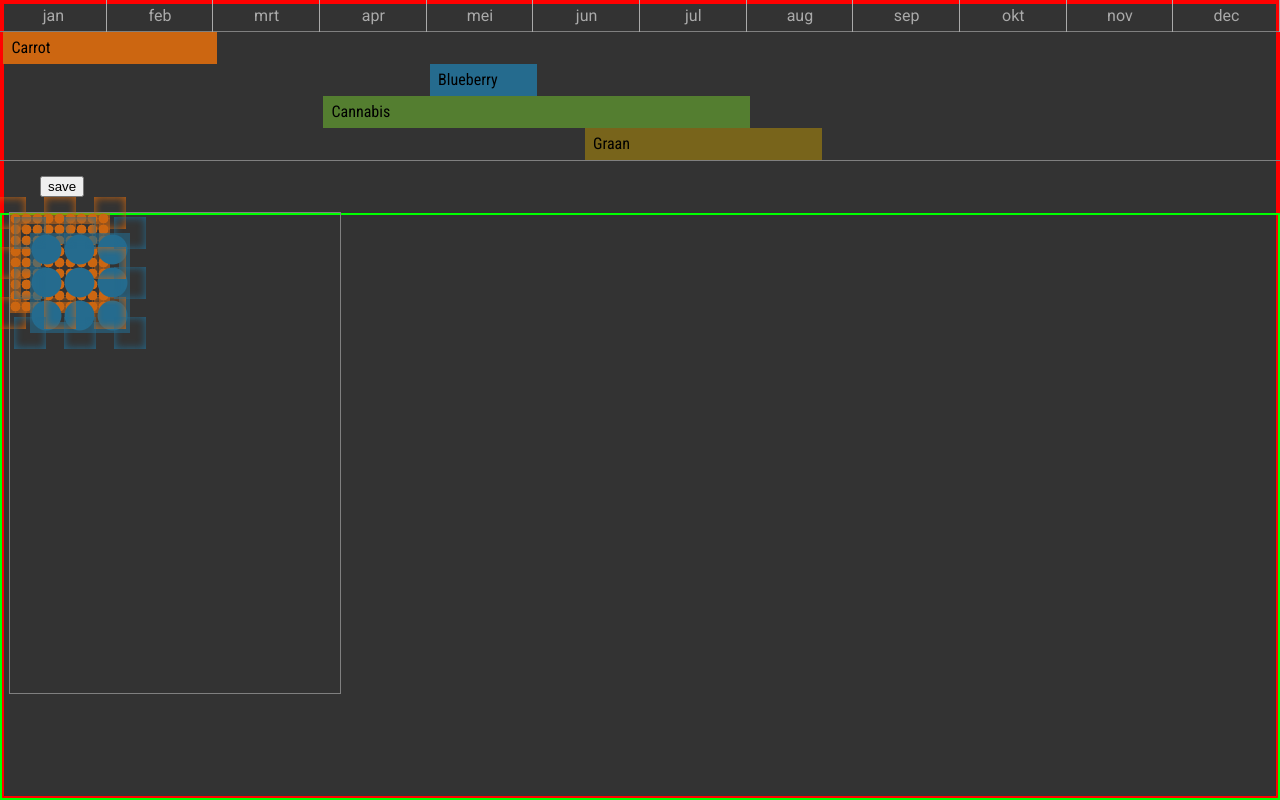
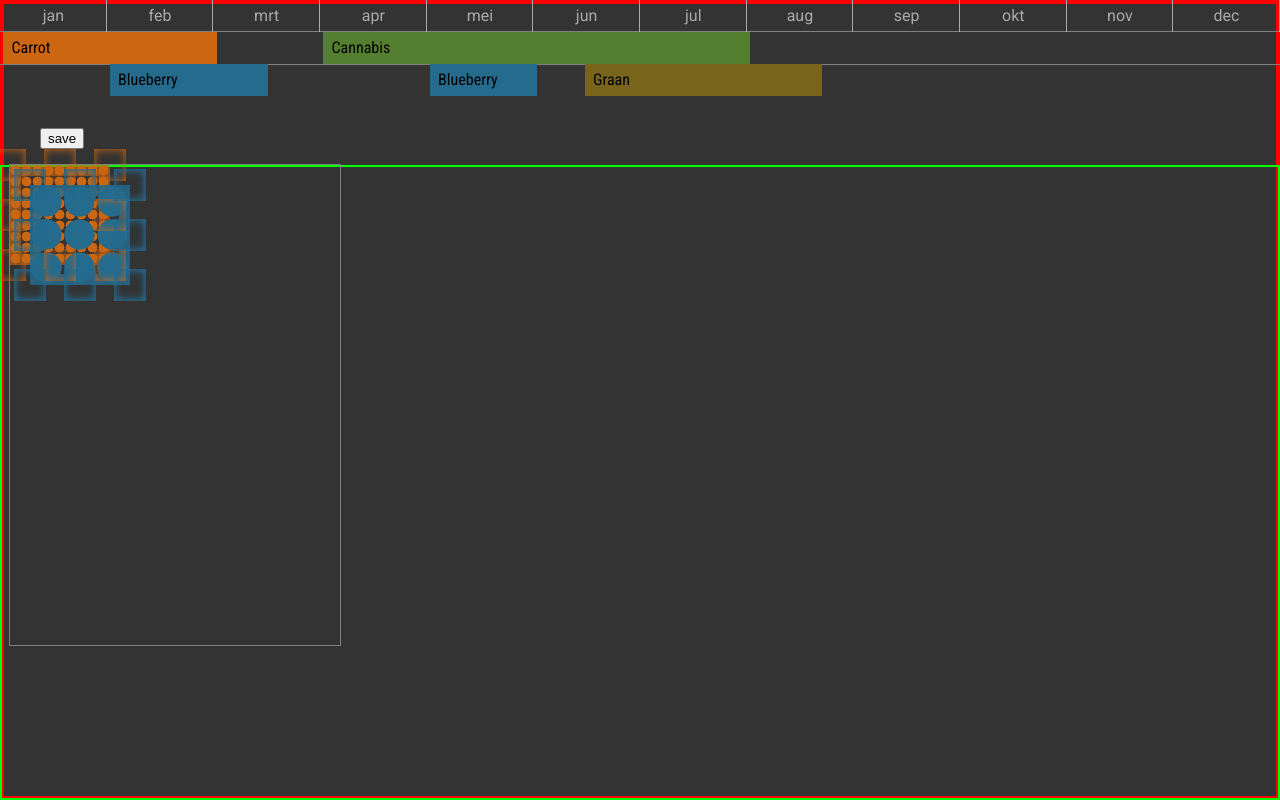
Before and after one commit to Sjeiti/grow, a React (Create React App) app: page / in a window 1280 px wide. Built offline with nearby package versions, Linux system fonts and the light colour scheme.

Commit message:
ordered schedule rows

```diff
--- a/src/components/Calendar.tsx
+++ b/src/components/Calendar.tsx
@@ -1,11 +1,13 @@
 import styled from 'styled-components'
 import {months} from '../config'
-import {datePart, partToPercentage} from '../utils/utils'
+import {datePart, partToPercentage, rem} from '../utils/utils'
 import {Model} from '../model/Model'
-import {useContext} from 'react'
+import {useContext, useMemo} from 'react'
 import {Context} from '../store'
+import {ScheduledPlant} from '../model/ScheduledPlant'
 
 const StyledCalendar = styled.div`
+  margin-bottom: 3rem;
   box-shadow: 0 0 0 1px gray;
   header {
    display: flex;
@@ -25,8 +27,8 @@ const StyledCalendar = styled.div`
     position: relative;
     min-height: 2rem;
     div {
+      position: absolute;
       color: black;
-      position: relative;
       height: 2rem;
       padding-left: 0.5rem;
       background-color: orange;
@@ -42,24 +44,69 @@ export function Calendar() {
 
   const {schedule, plants} = state
 
+  const rows = useMemo(()=>calculateRows(schedule), [])
+
+  let row = 0
+  let lastTo = new Date('01-01-0000T00:00:00')
+  const sortedSchedule = schedule
+      .sort(({dateRange: {from: a}}, {dateRange: {from: b}}) => a === b ? 0 : a > b ? 1 : -1)
+      .map(plan => {
+        const {dateRange: {from, to}} = plan
+        // console.log('from',from) // todo: remove log
+        if (from<lastTo) row++
+        lastTo = to
+        return {...plan, row}
+      })
+
   return <StyledCalendar>
     <header>
       {months.map(month=><div key={month}>{month}</div>)}
     </header>
     <div>
-      {schedule.map((plan,key)=>{
-        const {from, to} = plan.dateRange
+      {rows.map((row,j)=>{
+        return row.map((plan,index)=>{
+          const {dateRange:{from, to}} = plan
           const fromPart = datePart(from)
           const toPart = datePart(to)
           const widthPart = toPart - fromPart
           const style = {
+            top: rem(j*2),
             left: partToPercentage(fromPart),
             width: partToPercentage(widthPart),
             backgroundColor: plan.color
           }
           const plant = plants[plan.plantKey]
-        return <div style={style} key={key}>{plant.name}</div>
+          return <div style={style} key={index}>{plant.name}</div>
+        })
       })}
     </div>
   </StyledCalendar>
 }
+
+function calculateRows(schedule:ScheduledPlant[]):ScheduledPlant[][]{
+	const ss = schedule
+      .sort(({dateRange: {from: a}}, {dateRange: {from: b}}) => a === b ? 0 : a > b ? 1 : -1)
+      .slice(0)
+  const first = ss.shift()
+  const rows:ScheduledPlant[][] = []
+  if (first) {
+    rows.push([first])
+    while (ss.length) {
+      const plan = ss.shift()
+      if (plan) {
+        const {dateRange: {from}} = plan
+        for (let i=0,l=rows.length;i<l;i++) {
+          const row:ScheduledPlant[] = rows[i]
+          const {dateRange: {to}} = row[row.length-1]
+          if (from>to) {
+            row.push(plan)
+            break
+          } else if (i===rows.length-1) {
+            rows.push([plan])
+          }
+        }
+      }
+    }
+  }
+  return rows
+}
--- a/src/components/Menu.tsx
+++ b/src/components/Menu.tsx
@@ -1,13 +1,13 @@
-import {useContext, useEffect, useCallback} from 'react'
+import {useContext, useCallback} from 'react'
 import {Context} from '../store'
+import {action} from '../store/reducer'
 
 export function Menu(){
 
-  const [state, dispatch] = useContext(Context)
+  const [,dispatch] = useContext(Context)
 
   const onClick = useCallback(()=>{
-    dispatch({type: 'SAVE'})
-    // dispatch({type: 'ADD_POST', payload: {foo:23}})
+    dispatch({type: action.SAVE})
   }, [])
 
   return <menu><button {...{onClick}}>save</button></menu>
--- a/src/components/PlantArea.tsx
+++ b/src/components/PlantArea.tsx
@@ -5,6 +5,7 @@ import React, {useState, useMemo, useEffect, useContext} from 'react'
 import {Draggable} from './Draggable'
 import {Model} from '../model/Model'
 import {Context} from '../store'
+import {action} from '../store/reducer'
 
 const defaultBed = {x:0,y:0,w:100,h:100}
 const defaultArea = {x:0,y:0,w:1,h:1}
@@ -32,7 +33,7 @@ export function PlantArea(attr:{plan:ScheduledPlant,index:number}) {
   const [state, dispatch]:[Model, any] = useContext(Context)
   const {plants, beds} = state
 
-  const {index, plan: {plantKey, bedKey, area = defaultArea, color}} = attr
+  const {index, plan, plan: {plantKey, bedKey, area = defaultArea, color}} = attr
   const {name, size = 5} = plants[plantKey]
   const bed = bedKey&&beds[bedKey]||defaultBed
 
@@ -57,7 +58,7 @@ export function PlantArea(attr:{plan:ScheduledPlant,index:number}) {
   },[w,h])
 
   useEffect(()=>{
-    dispatch({type: 'UPDATE_AREA', payload: {index, area: {x,y,w,h}}})
+    dispatch({type: action.UPDATE_AREA, payload: {area: {x,y,w,h}, plan}})
   },[x,y,w,h])
 
   return <>
--- a/src/store/default.json
+++ b/src/store/default.json
@@ -55,6 +55,21 @@
         "h": 100
       },
       "dateRange": {
+        "from": "0000-02-01",
+        "to": "0000-03-16"
+      },
+      "color": "#256b8e"
+    },
+    {
+      "plantKey": "1",
+      "bedKey": "0",
+      "area": {
+        "x": 20,
+        "y": 20,
+        "w": 100,
+        "h": 100
+      },
+      "dateRange": {
         "from": "0000-05-01",
         "to": "0000-06-01"
       },
--- a/src/store/reducer.tsx
+++ b/src/store/reducer.tsx
@@ -1,35 +1,33 @@
-// export const action = {
-//     SET_POSTS: Symbol('SET_POSTS')
-//     ,ADD_POST: Symbol('ADD_POST')
-//     ,REMOVE_POST: Symbol('REMOVE_POST')
-//     ,SET_ERROR: Symbol('SET_ERROR')
-// }
+export const action = {
+    SAVE: Symbol('SAVE')
+    ,UPDATE_AREA: Symbol('UPDATE_AREA')
+    // ,REMOVE_POST: Symbol('REMOVE_POST')
+    // ,SET_ERROR: SUPDATE_AREAymbol('SET_ERROR')
+}
+const {SAVE, UPDATE_AREA} = action
 
 import {NAME} from '../config'
 import {modelToString} from '../utils/utils'
 import {Model} from '../model/Model'
+import {ScheduledPlant} from '../model/ScheduledPlant'
 
-export const Reducer = (state: Model, action: { payload: any, type: string }) => {
+export const Reducer = (state: Model, action: { payload: any, type: symbol, plan: ScheduledPlant }) => {
+
+  console.log('action.type',action.type) // todo: remove log
+
   switch (action.type) {
 
-    case 'SAVE':
+    case SAVE:
       localStorage.setItem(NAME, modelToString(state))
       return state
 
-    case 'UPDATE_AREA':
-      const {index, area} = action.payload
-      // Object.assign(action.payload.plan.area, action.payload.area)
+    case UPDATE_AREA:
+      const {area, plan} = action.payload
       const {plants,beds,schedule} = state
       return {
         plants
         ,beds
-        ,schedule: schedule.map((plan,i)=>{
-          if (i===index) {
-            return {...plan, area}
-          } else {
-            return plan
-          }
-        })
+        ,schedule: schedule.map(schedulePlan=>schedulePlan===plan?{...schedulePlan, area}:schedulePlan)
       }
 
     // case 'SET_POSTS': // action.SET_POSTS:
--- a/src/utils/utils.tsx
+++ b/src/utils/utils.tsx
@@ -23,6 +23,9 @@ export function rgba(color:string, alpha:number):string {
 
 export function px(n:number):string {
 	return `${n}px`
+}
+export function rem(n:number):string {
+	return `${n}rem`
 }
 
 export function square(s:string):string {
```
Lines whose indentation alone changed are shown as unchanged.
